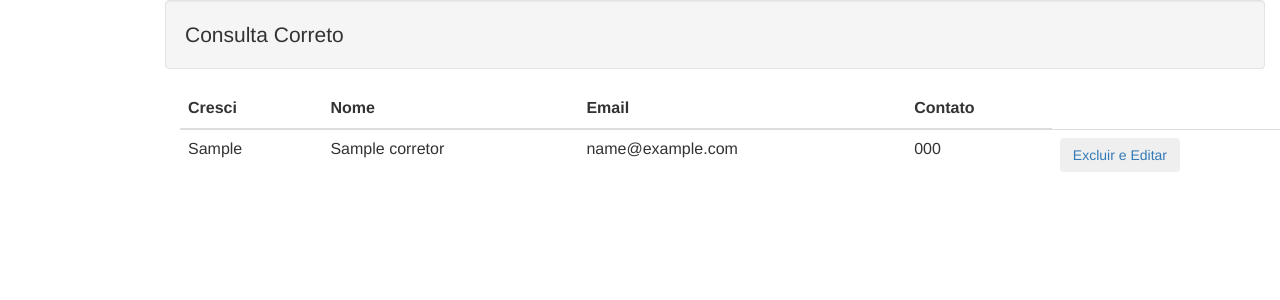
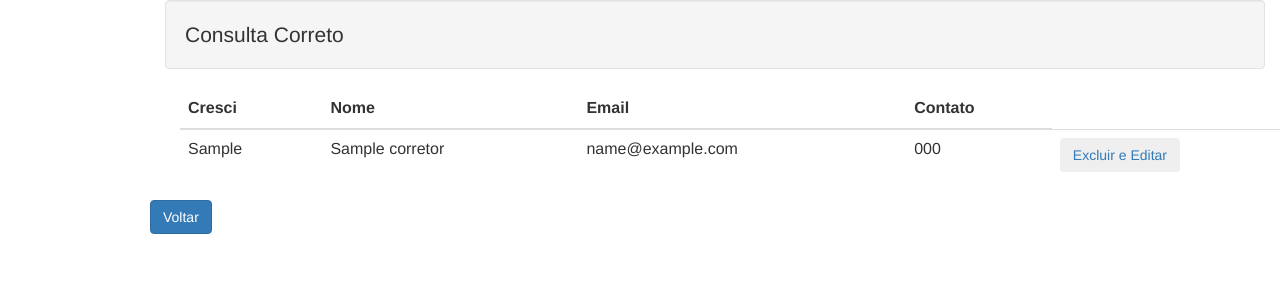
Before and after one commit to laurielylourenco/Imobiliaria-crud, a PHP site: page /consulta_corretor.php in a window 1280 px wide; the page is wider, and only the part inside the window is pictured. Shown: the top 300 px of that part. Run offline with PHP 8.4, Linux system fonts and the light colour scheme; tables that the repository leaves empty or names only in its code hold one stand-in row (values such as "Sample post").

Commit message:
feat: novo button

```diff
--- a/Imobiliaria_BemViver/consulta_corretor.php
+++ b/Imobiliaria_BemViver/consulta_corretor.php
@@ -96,6 +96,8 @@ error_reporting(E_ERROR | E_WARNING | E_PARSE);?>
         </div>
     </div>
     </div>
+
+    <a class="btn btn-primary mt-2" href="./login/panel.php">Voltar</a>
   </div>
 </div>
 </body>
```
